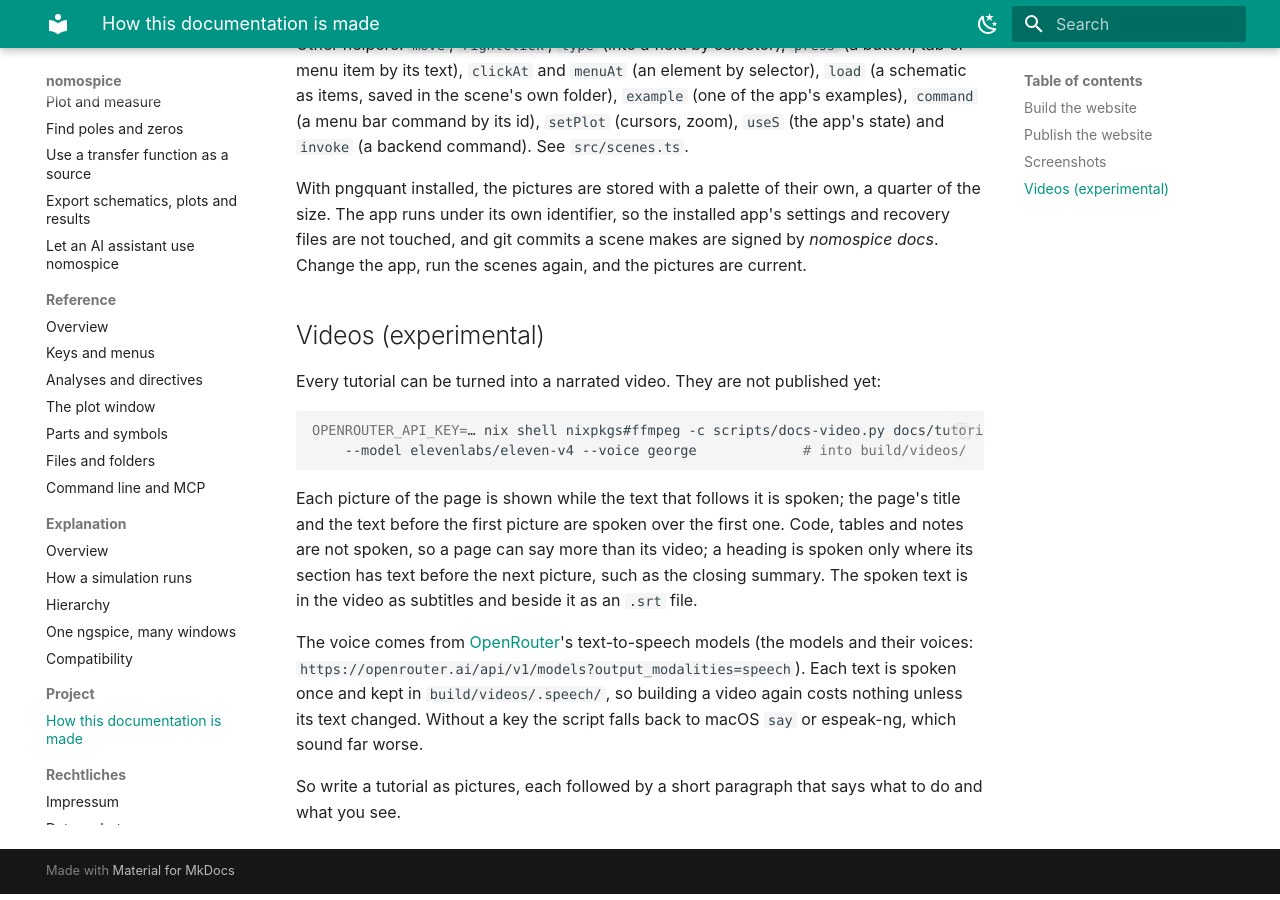
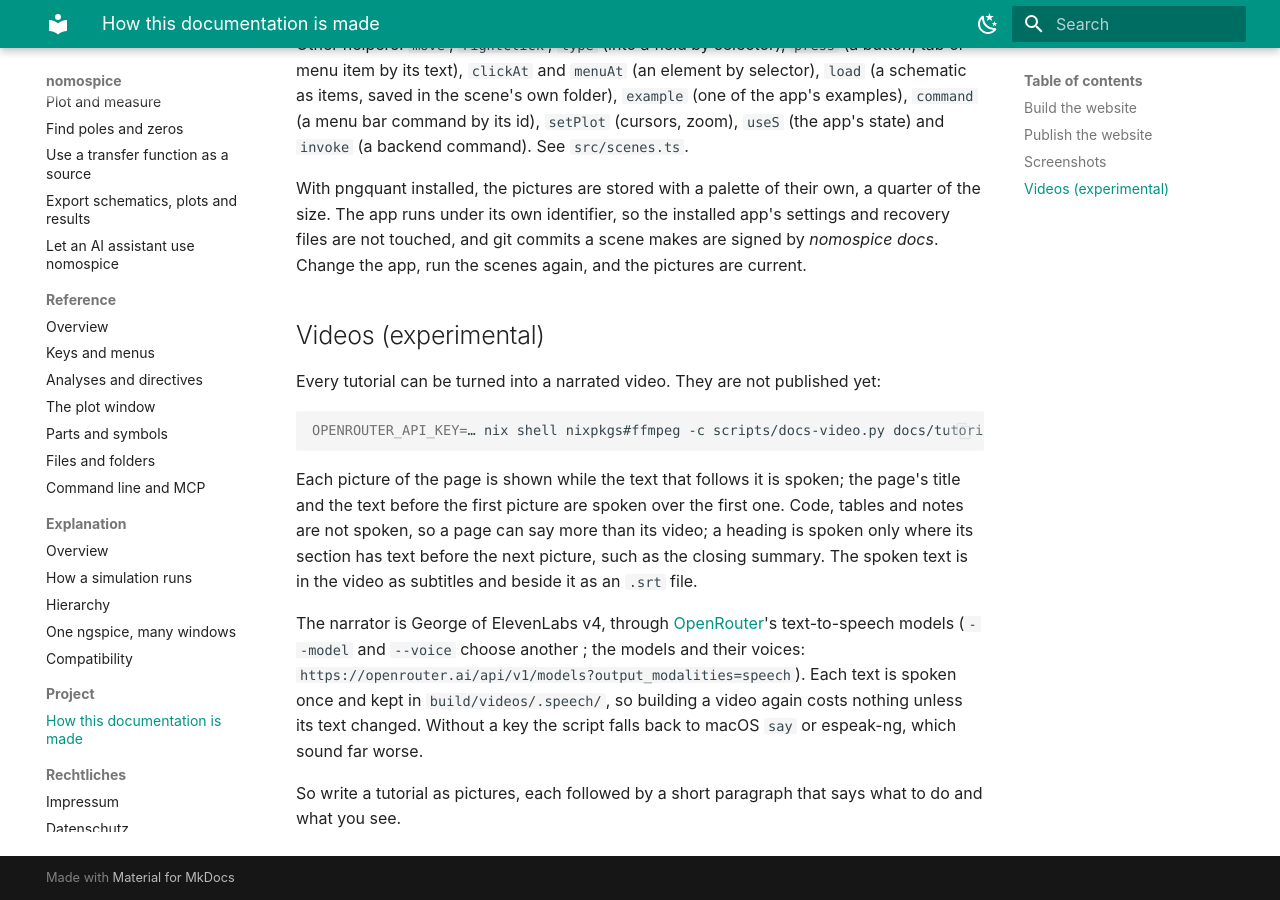
Before and after one commit to mprotogerakis/nomospice, an MkDocs documentation site: the page built from docs/documentation.md, in a window 1280 px wide and 900 px high, scrolled down 1324 px. Built offline with MkDocs 1.6.1 and Material for MkDocs 9.7.7, drawn with Linux system fonts in a browser that asks for light colours.

Commit message:
Docs videos: ElevenLabs v4's George narrates by default
Co-Authored-By: Claude Opus 5.5 <noreply@anthropic.com>

````diff
--- a/docs/documentation.md
+++ b/docs/documentation.md
@@ -56,12 +56,11 @@ With pngquant installed, the pictures are stored with a palette of their own, a
 Every tutorial can be turned into a narrated video. They are not published yet:
 
 ```sh
-OPENROUTER_API_KEY=… nix shell nixpkgs#ffmpeg -c scripts/docs-video.py docs/tutorial/*.md \
-    --model elevenlabs/eleven-v4 --voice george             # into build/videos/
+OPENROUTER_API_KEY=… nix shell nixpkgs#ffmpeg -c scripts/docs-video.py docs/tutorial/*.md   # into build/videos/
 ```
 
 Each picture of the page is shown while the text that follows it is spoken; the page's title and the text before the first picture are spoken over the first one. Code, tables and notes are not spoken, so a page can say more than its video; a heading is spoken only where its section has text before the next picture, such as the closing summary. The spoken text is in the video as subtitles and beside it as an `.srt` file.
 
-The voice comes from [OpenRouter](https://openrouter.ai)'s text-to-speech models (the models and their voices: `https://openrouter.ai/api/v1/models?output_modalities=speech`). Each text is spoken once and kept in `build/videos/.speech/`, so building a video again costs nothing unless its text changed. Without a key the script falls back to macOS `say` or espeak-ng, which sound far worse.
+The narrator is George of ElevenLabs v4, through [OpenRouter](https://openrouter.ai)'s text-to-speech models (`--model` and `--voice` choose another ; the models and their voices: `https://openrouter.ai/api/v1/models?output_modalities=speech`). Each text is spoken once and kept in `build/videos/.speech/`, so building a video again costs nothing unless its text changed. Without a key the script falls back to macOS `say` or espeak-ng, which sound far worse.
 
 So write a tutorial as pictures, each followed by a short paragraph that says what to do and what you see.
````
Also changed, not shown: 1 other file.
